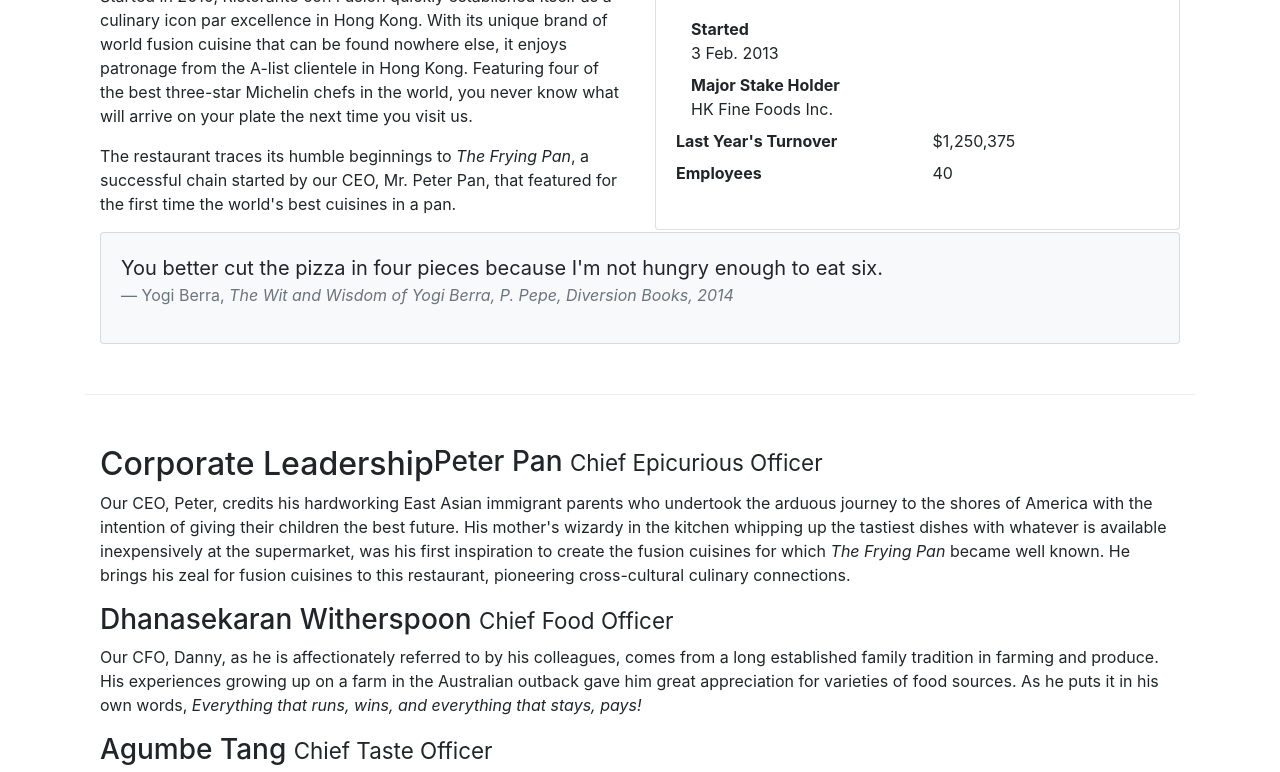
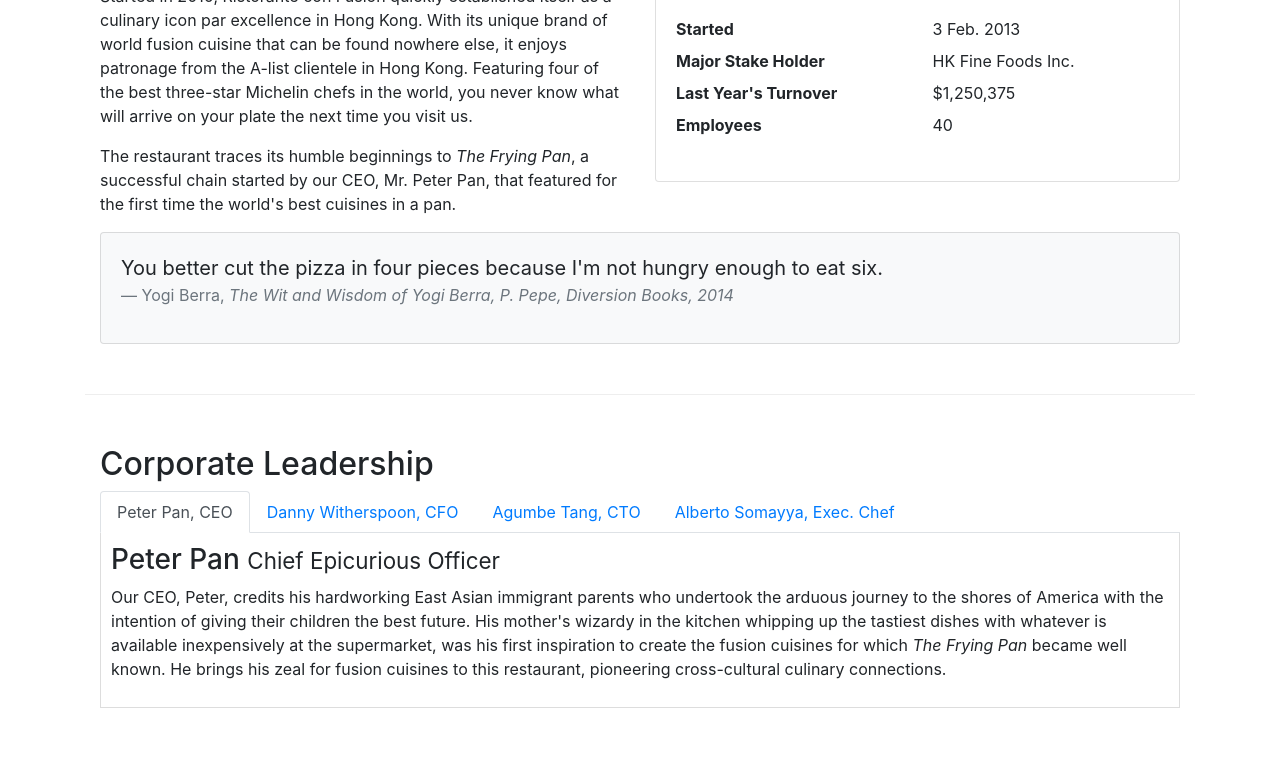
Before and after one commit to sanjitmaji08/bootstrap12345, a website: page aboutus.html in a window 1280 px wide. Shown: the part 556-1328 px from the top of the page. Drawn offline with nearby package versions, Linux system fonts and the light colour scheme.

Commit message:
Adding nav Tab

```diff
--- a/aboutus.html
+++ b/aboutus.html
@@ -62,21 +62,21 @@
             </div>
         </div>
 
-        <div class = "row row-content aline-items-center container">
-            <div class="col-12 col-sm-6">
+        <div class = "row row-content">
+            <div class="col-sm-6">
                 <h2>Our History</h2>
                 <p>Started in 2010, Ristorante con Fusion quickly established itself as a culinary icon par excellence in Hong Kong. With its unique brand of world fusion cuisine that can be found nowhere else, it enjoys patronage from the A-list clientele in Hong Kong.  Featuring four of the best three-star Michelin chefs in the world, you never know what will arrive on your plate the next time you visit us.</p>
                 <p>The restaurant traces its humble beginnings to <em>The Frying Pan</em>, a successful chain started by our CEO, Mr. Peter Pan, that featured for the first time the world's best cuisines in a pan.</p>
             </div>
-            <div class="col-12 col-sm-6">
+            <div class="col-sm">
                 <div class="card">
                     <h3 class="card-header bg-primary text-white">Facts At a Glance</h3>
                     <div class="card-body">
+                        <dl class="row">
                             <dt class="col-6">Started</dt>
                             <dd class="col-6">3 Feb. 2013</dd>
                             <dt class="col-6">Major Stake Holder</dt>
                             <dd class="col-6">HK Fine Foods Inc.</dd>
-                        <dl class="row">
                             <dt class="col-6">Last Year's Turnover</dt>
                             <dd class="col-6">$1,250,375</dd>
                             <dt class="col-6">Employees</dt>
@@ -100,18 +100,45 @@
         </div>
 
 
-        <div class="container ">
-            <div class="row row-content aline-items-center">
+        <div class="row row-content">
+            <div class="col-12">
                 <h2>Corporate Leadership</h2>
+
+                <ul class="nav nav-tabs">
+                    <li class="nav-item">
+                      <a class="nav-link active" href="#peter" role="tab" data-toggle="tab">Peter Pan, CEO</a>
+                    </li>
+                    <li class="nav-item">
+                      <a class="nav-link" href="#danny" role="tab" data-toggle="tab">Danny Witherspoon, CFO</a>
+                    </li>
+                    <li class="nav-item">
+                      <a class="nav-link" href="#agumbe" role="tab" data-toggle="tab">Agumbe Tang, CTO</a>
+                    </li>
+                    <li class="nav-item">
+                      <a class="nav-link" href="#alberto" role="tab" data-toggle="tab">Alberto Somayya, Exec. Chef</a>
+                    </li>
+                </ul>
+                <div class="tab-content">
+                    <div role="tabpanel" class="tab-pane fade show active" id="peter">
                         <h3>Peter Pan <small>Chief Epicurious Officer</small></h3>
                         <p class="d-none d-sm-block">Our CEO, Peter, credits his hardworking East Asian immigrant parents who undertook the arduous journey to the shores of America with the intention of giving their children the best future. His mother's wizardy in the kitchen whipping up the tastiest dishes with whatever is available inexpensively at the supermarket, was his first inspiration to create the fusion cuisines for which <em>The Frying Pan</em> became well known. He brings his zeal for fusion cuisines to this restaurant, pioneering cross-cultural culinary connections.</p>
+                    </div>
+                    <div role="tabpanel" class="tab-pane fade" id="danny">
                         <h3>Dhanasekaran Witherspoon <small>Chief Food Officer</small></h3>
                         <p class="d-none d-sm-block">Our CFO, Danny, as he is affectionately referred to by his colleagues, comes from a long established family tradition in farming and produce. His experiences growing up on a farm in the Australian outback gave him great appreciation for varieties of food sources. As he puts it in his own words, <em>Everything that runs, wins, and everything that stays, pays!</em></p>
+                    </div>
+                    <div role="tabpanel" class="tab-pane fade" id="agumbe">
                         <h3>Agumbe Tang <small>Chief Taste Officer</small></h3>
                         <p class="d-none d-sm-block">Blessed with the most discerning gustatory sense, Agumbe, our CTO, personally ensures that every dish that we serve meets his exacting tastes. Our chefs dread the tongue lashing that ensues if their dish does not meet his exacting standards. He lives by his motto, <em>You click only if you survive my lick.</em></p>
+                    </div>
+                    <div role="tabpanel" class="tab-pane fade" id="alberto">
                         <h3>Alberto Somayya <small>Executive Chef</small></h3>
                         <p class="d-none d-sm-block">Award winning three-star Michelin chef with wide International experience having worked closely with whos-who in the culinary world, he specializes in creating mouthwatering Indo-Italian fusion experiences. He says, <em>Put together the cuisines from the two craziest cultures, and you get a winning hit! Amma Mia!</em></p>
                     </div>
+                </div>
+            </div>
+        </div>
+
         <div class="row row-content">
             <div class="col-12 col-sm-9">
                 <h2>Facts &amp; Figures</h2>
@@ -155,11 +182,11 @@
                 </div>
             </div>
             <div class="col-12 col-sm-3">
+
             </div>
         </div>
     </div>
 
-    </div>
 
     <footer class="footer">
         <div class="container">
--- a/css/styles.css
+++ b/css/styles.css
@@ -37,3 +37,10 @@ body{
 .navbar-dark {
      background-color: #512DA8;
 }
+
+.tab-content {
+    border-left: 1px solid #ddd;
+    border-right: 1px solid #ddd;
+    border-bottom: 1px solid #ddd;
+    padding: 10px;
+}
```
Lines whose indentation alone changed are shown as unchanged.
